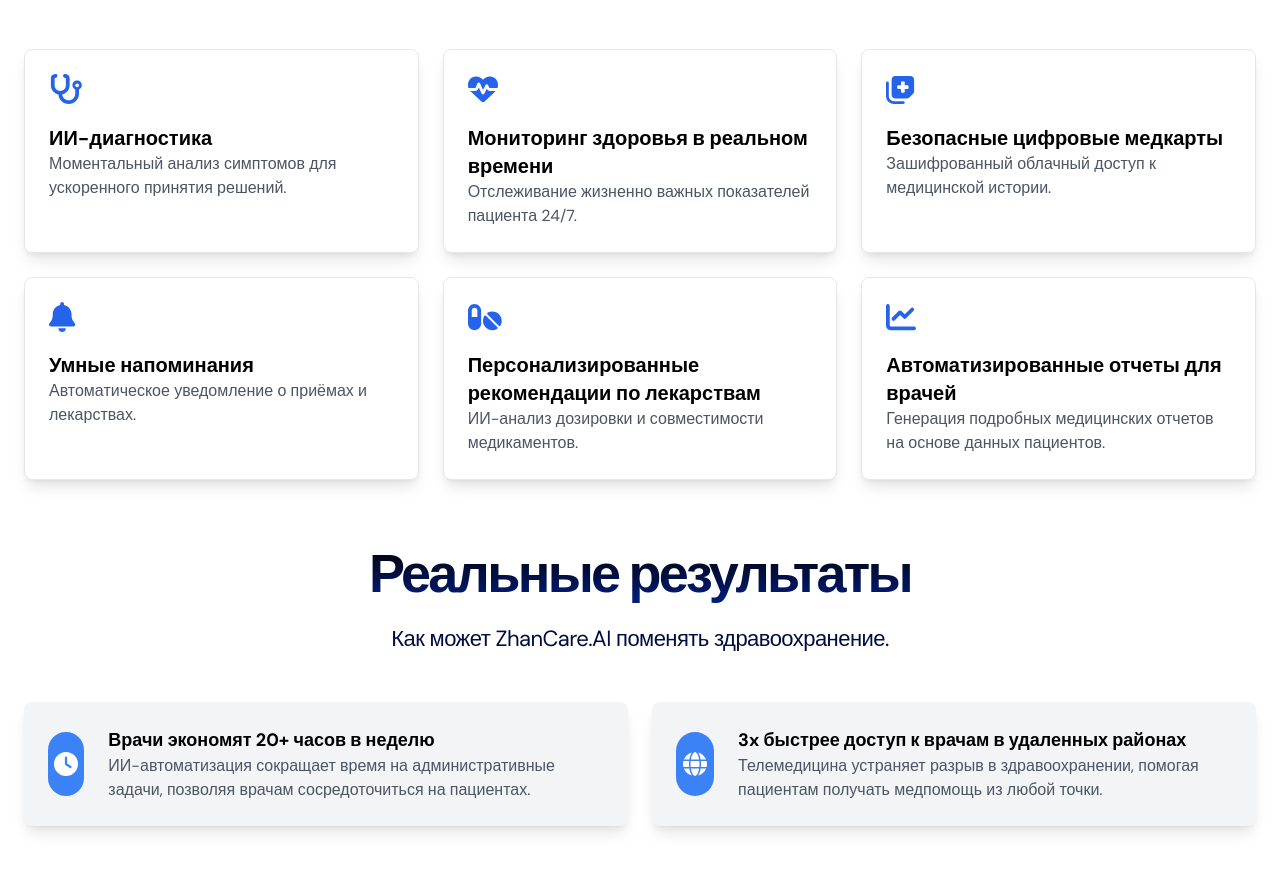
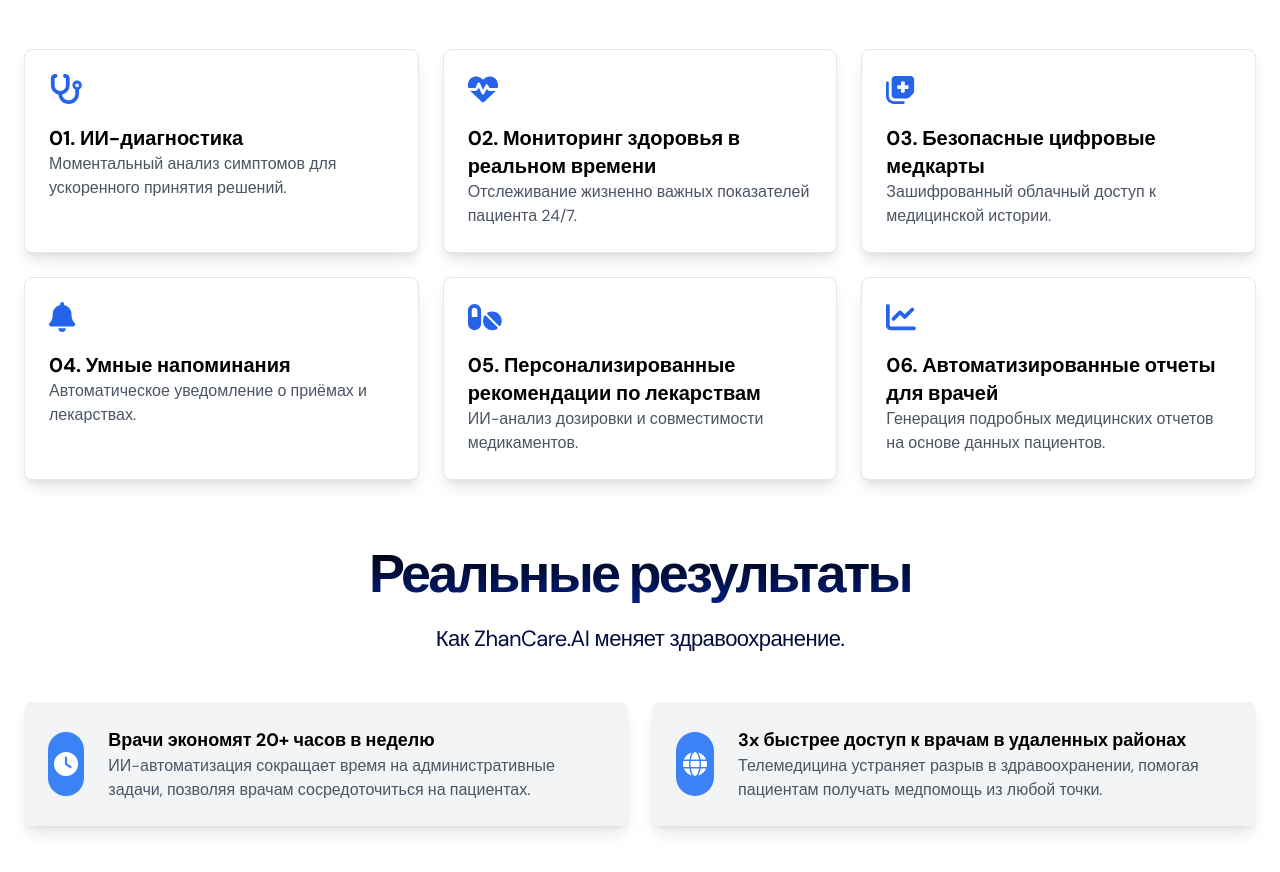
Before and after one commit to Kutcher1945/zhancareai, a Next.js app: page / in a window 1280 px wide. Shown: the part 2765-3637 px from the top of the page. Built offline with nearby package versions, Linux system fonts and the light colour scheme.

Commit message:
added a new logo

```diff
--- a/src/locales/kz.json
+++ b/src/locales/kz.json
@@ -176,6 +176,71 @@
       "typing": "Жазып жатыр",
       "fetchError": "Серверден жауап алу қателігі.",
       "genericError": "Қате орын алды. Қайталап көріңіз."
+    },
+
+    "impactSection": {
+      "title": "Неліктен ZhanCare.AI?",
+      "description": "Біз денсаулық сақтауды жасанды интеллект көмегімен жетілдіреміз.",
+
+      "statistics": [
+        { "value": "100+", "description": "Онлайн-демо кеңестер өтті", "icon": "faVideo" },
+        { "value": "50+", "description": "Сертификатталған дәрігерлер", "icon": "faUserMd" },
+        { "value": "2+", "description": "ZhanCare.AI туралы білетін елдер", "icon": "faClinicMedical" },
+        { "value": "95%", "description": "ИИ арқылы жылдам диагностика", "icon": "faChartLine" }
+      ],
+
+      "features": {
+        "title": "Денсаулық сақтау технологиялары",
+        "description": "Интеллектуалды, автоматтандырылған және қолжетімді медициналық қызмет көрсету.",
+        "list": [
+          {
+            "title": "01. ИИ-диагностика",
+            "description": "Симптомдарды лезде талдау және жедел шешім қабылдау.",
+            "icon": "faStethoscope"
+          },
+          {
+            "title": "02. Денсаулықты бақылау",
+            "description": "Пациенттің өмірлік көрсеткіштерін 24/7 мониторингтеу.",
+            "icon": "faHeartbeat"
+          },
+          {
+            "title": "03. Қауіпсіз электронды медициналық карталар",
+            "description": "Медициналық тарихты шифрланған бұлтты сақтауда сақтау.",
+            "icon": "faNotesMedical"
+          },
+          {
+            "title": "04. Ақылды еске салғыштар",
+            "description": "Кездесулер мен дәрі-дәрмектер туралы автоматтандырылған хабарламалар.",
+            "icon": "faBell"
+          },
+          {
+            "title": "05. Жеке дәрі-дәрмек ұсыныстары",
+            "description": "Дозалау мен дәрілік өзара әрекеттесу үшін AI талдауы.",
+            "icon": "faPills"
+          },
+          {
+            "title": "06. Дәрігерлерге арналған автоматтандырылған есептер",
+            "description": "Пациенттер туралы мәліметтер негізінде медициналық есептерді автоматты түрде генерациялау.",
+            "icon": "faChartLine"
+          }
+        ]
+      },
+
+      "successStories": {
+        "title": "Нағыз нәтижелер",
+        "description": "ZhanCare.AI денсаулық сақтау саласында қандай өзгерістер енгізуде.",
+        "stories": [
+          {
+            "icon": "faClock",
+            "title": "Дәрігерлер аптасына 20+ сағат үнемдейді",
+            "description": "ИИ автоматтандыру әкімшілік жүктемені азайтады, бұл дәрігерлерге пациенттерге көбірек көңіл бөлуге мүмкіндік береді."
+          },
+          {
+            "icon": "faGlobe",
+            "title": "3 есе жылдам дәрігерге қолжетімділік",
+            "description": "Телемедицина шалғай аудандардағы пациенттер үшін медициналық көмекті қолжетімді етеді."
+          }
+        ]
+      }
     }
-
-  }
+}
--- a/src/locales/ru.json
+++ b/src/locales/ru.json
@@ -177,5 +177,71 @@
       "typing": "Печатает...",
       "fetchError": "Ошибка получения ответа от сервера.",
       "genericError": "Произошла ошибка. Попробуйте еще раз."
+    },
+
+    "impactSection": {
+    "title": "Почему выбирают ZhanCare.AI?",
+    "description": "Мы масштабируем умное здравоохранение с помощью ИИ.",
+
+    "statistics": [
+      { "value": "100+", "description": "Проведенных демо онлайн-консультаций", "icon": "faVideo" },
+      { "value": "50+", "description": "Сертифицированных врачей", "icon": "faUserMd" },
+      { "value": "2+", "description": "Стран, знающих о ZhanCare.AI", "icon": "faClinicMedical" },
+      { "value": "95%", "description": "Более быстрая диагностика с ИИ", "icon": "faChartLine" }
+    ],
+
+    "features": {
+      "title": "ИИ, который меняет медицину",
+      "description": "Интеллектуальная, автоматизированная и доступная медицинская помощь.",
+      "list": [
+        {
+          "title": "01. ИИ-диагностика",
+          "description": "Моментальный анализ симптомов для ускоренного принятия решений.",
+          "icon": "faStethoscope"
+        },
+        {
+          "title": "02. Мониторинг здоровья в реальном времени",
+          "description": "Отслеживание жизненно важных показателей пациента 24/7.",
+          "icon": "faHeartbeat"
+        },
+        {
+          "title": "03. Безопасные цифровые медкарты",
+          "description": "Зашифрованный облачный доступ к медицинской истории.",
+          "icon": "faNotesMedical"
+        },
+        {
+          "title": "04. Умные напоминания",
+          "description": "Автоматическое уведомление о приёмах и лекарствах.",
+          "icon": "faBell"
+        },
+        {
+          "title": "05. Персонализированные рекомендации по лекарствам",
+          "description": "ИИ-анализ дозировки и совместимости медикаментов.",
+          "icon": "faPills"
+        },
+        {
+          "title": "06. Автоматизированные отчеты для врачей",
+          "description": "Генерация подробных медицинских отчетов на основе данных пациентов.",
+          "icon": "faChartLine"
+        }
+      ]
+    },
+
+    "successStories": {
+      "title": "Реальные результаты",
+      "description": "Как ZhanCare.AI меняет здравоохранение.",
+      "stories": [
+        {
+          "icon": "faClock",
+          "title": "Врачи экономят 20+ часов в неделю",
+          "description": "ИИ-автоматизация сокращает время на административные задачи, позволяя врачам сосредоточиться на пациентах."
+        },
+        {
+          "icon": "faGlobe",
+          "title": "3x быстрее доступ к врачам в удаленных районах",
+          "description": "Телемедицина устраняет разрыв в здравоохранении, помогая пациентам получать медпомощь из любой точки."
+        }
+      ]
     }
   }
+  }
--- a/src/sections/ImpactSection.tsx
+++ b/src/sections/ImpactSection.tsx
@@ -15,86 +15,50 @@ import {
   faClock,
   faGlobe
 } from "@fortawesome/free-solid-svg-icons";
+import { useLanguage } from "@/context/LanguageContext";
+import ru from "@/locales/ru.json";
+import kz from "@/locales/kz.json";
 
-// 📊 Основные достижения стартапа
-const statistics = [
-  { value: "100+", description: "Проведенных демо онлайн-консультаций", icon: faVideo },
-  { value: "50+", description: "Сертифицированных врачей", icon: faUserMd },
-  { value: "2+", description: "Стран, знающих о ZhanCare.AI", icon: faClinicMedical },
-  { value: "95%", description: "Более быстрая диагностика с ИИ", icon: faChartLine },
-];
-
-// 🤖 AI-Возможности
-const features = [
-  {
-    title: "ИИ-диагностика",
-    description: "Моментальный анализ симптомов для ускоренного принятия решений.",
-    icon: faStethoscope,
-  },
-  {
-    title: "Мониторинг здоровья в реальном времени",
-    description: "Отслеживание жизненно важных показателей пациента 24/7.",
-    icon: faHeartbeat,
-  },
-  {
-    title: "Безопасные цифровые медкарты",
-    description: "Зашифрованный облачный доступ к медицинской истории.",
-    icon: faNotesMedical,
-  },
-  {
-    title: "Умные напоминания",
-    description: "Автоматическое уведомление о приёмах и лекарствах.",
-    icon: faBell,
-  },
-  {
-    title: "Персонализированные рекомендации по лекарствам",
-    description: "ИИ-анализ дозировки и совместимости медикаментов.",
-    icon: faPills,
-  },
-  {
-    title: "Автоматизированные отчеты для врачей",
-    description: "Генерация подробных медицинских отчетов на основе данных пациентов.",
-    icon: faChartLine,
-  },
-];
-
-
-// 🚀 Истории успеха
-const successStories = [
-  {
-    icon: faClock, // ⏳ Иконка времени
-    title: "Врачи экономят 20+ часов в неделю",
-    description: "ИИ-автоматизация сокращает время на административные задачи, позволяя врачам сосредоточиться на пациентах.",
-  },
-  {
-    icon: faGlobe, // 🌍 Иконка доступа
-    title: "3x быстрее доступ к врачам в удаленных районах",
-    description: "Телемедицина устраняет разрыв в здравоохранении, помогая пациентам получать медпомощь из любой точки.",
-  },
-];
+// 🔄 Translation Support
+const iconMapping = {
+  faUserMd,
+  faStethoscope,
+  faHeartbeat,
+  faNotesMedical,
+  faVideo,
+  faChartLine,
+  faClinicMedical,
+  faBell,
+  faPills,
+  faClock,
+  faGlobe,
+};
 
 export const ImpactSection = () => {
+  const { language } = useLanguage();
+  const translations = language === "kz" ? kz.impactSection : ru.impactSection;
+
   return (
     <section className="bg-white py-16">
       <div className="container mx-auto px-6">
 
         {/* 📊 Основные достижения */}
         <div className="text-center mb-12">
-          <h2 className="section-title">Почему выбирают ZhanCare.AI?</h2>
-          <p className="section-des mt-5">Мы масштабируем умное здравоохранение с помощью ИИ.</p>
+          <h2 className="section-title">{translations.title}</h2>
+          <p className="section-des mt-5">{translations.description}</p>
         </div>
 
         <div className="grid grid-cols-2 md:grid-cols-4 gap-6 text-center">
-          {statistics.map((stat, index) => (
+          {translations.statistics.map((stat, index) => (
             <motion.div
               key={index}
-              className="p-6 bg-gray-100 rounded-lg shadow-lg"
+              className="p-6 bg-gray-100 rounded-lg shadow-lg hover:bg-blue-100 transition-all duration-300"
               initial={{ opacity: 0, scale: 0.9 }}
               whileInView={{ opacity: 1, scale: 1 }}
               viewport={{ once: true }}
               transition={{ duration: 0.5, delay: index * 0.2 }}
             >
-              <FontAwesomeIcon icon={stat.icon} className="text-4xl text-blue-600 mb-3" />
+              <FontAwesomeIcon icon={iconMapping[stat.icon]} className="text-4xl text-blue-600 mb-3" />
               <h3 className="text-3xl font-bold">{stat.value}</h3>
               <p className="text-gray-600">{stat.description}</p>
             </motion.div>
@@ -103,12 +67,12 @@ export const ImpactSection = () => {
 
         {/* 🤖 AI-Возможности */}
         <div className="text-center mt-16 mb-12">
-          <h2 className="section-title">ИИ, который меняет медицину</h2>
-          <p className="section-des mt-5">Интеллектуальная, автоматизированная и доступная медицинская помощь.</p>
+          <h2 className="section-title">{translations.features.title}</h2>
+          <p className="section-des mt-5">{translations.features.description}</p>
         </div>
 
         <div className="grid grid-cols-1 md:grid-cols-2 lg:grid-cols-3 gap-6">
-          {features.map((feature, index) => (
+          {translations.features.list.map((feature, index) => (
             <motion.div
               key={index}
               className="p-6 bg-white rounded-lg shadow-lg border border-gray-200 hover:bg-blue-100 transition-all duration-300"
@@ -117,7 +81,7 @@ export const ImpactSection = () => {
               viewport={{ once: true }}
               transition={{ duration: 0.5, delay: index * 0.2 }}
             >
-              <FontAwesomeIcon icon={feature.icon} className="text-3xl text-blue-600 mb-4" />
+              <FontAwesomeIcon icon={iconMapping[feature.icon]} className="text-3xl text-blue-600 mb-4" />
               <h3 className="text-xl font-bold">{feature.title}</h3>
               <p className="text-gray-600">{feature.description}</p>
             </motion.div>
@@ -126,23 +90,22 @@ export const ImpactSection = () => {
 
         {/* 🚀 Истории успеха */}
         <div className="text-center mt-16 mb-12">
-          <h2 className="section-title">Реальные результаты</h2>
-          <p className="section-des mt-5">Как может ZhanCare.AI поменять здравоохранение.</p>
+          <h2 className="section-title">{translations.successStories.title}</h2>
+          <p className="section-des mt-5">{translations.successStories.description}</p>
         </div>
 
         <div className="grid grid-cols-1 md:grid-cols-2 gap-6">
-          {successStories.map((story, index) => (
+          {translations.successStories.stories.map((story, index) => (
             <motion.div
               key={index}
-              className="p-6 bg-gray-100 rounded-lg shadow-lg flex items-center gap-6"
+              className="p-6 bg-gray-100 rounded-lg shadow-lg flex items-center gap-6 hover:bg-blue-100 transition-all duration-300"
               initial={{ opacity: 0, y: 20 }}
               whileInView={{ opacity: 1, y: 0 }}
               viewport={{ once: true }}
               transition={{ duration: 0.5, delay: index * 0.3 }}
             >
-              {/* Заменяем текст на иконку слева */}
               <div className="flex items-center justify-center w-16 h-16 bg-blue-500 text-white rounded-full">
-                <FontAwesomeIcon icon={story.icon} className="text-2xl" />
+                <FontAwesomeIcon icon={iconMapping[story.icon]} className="text-2xl" />
               </div>
 
               <div>
```
